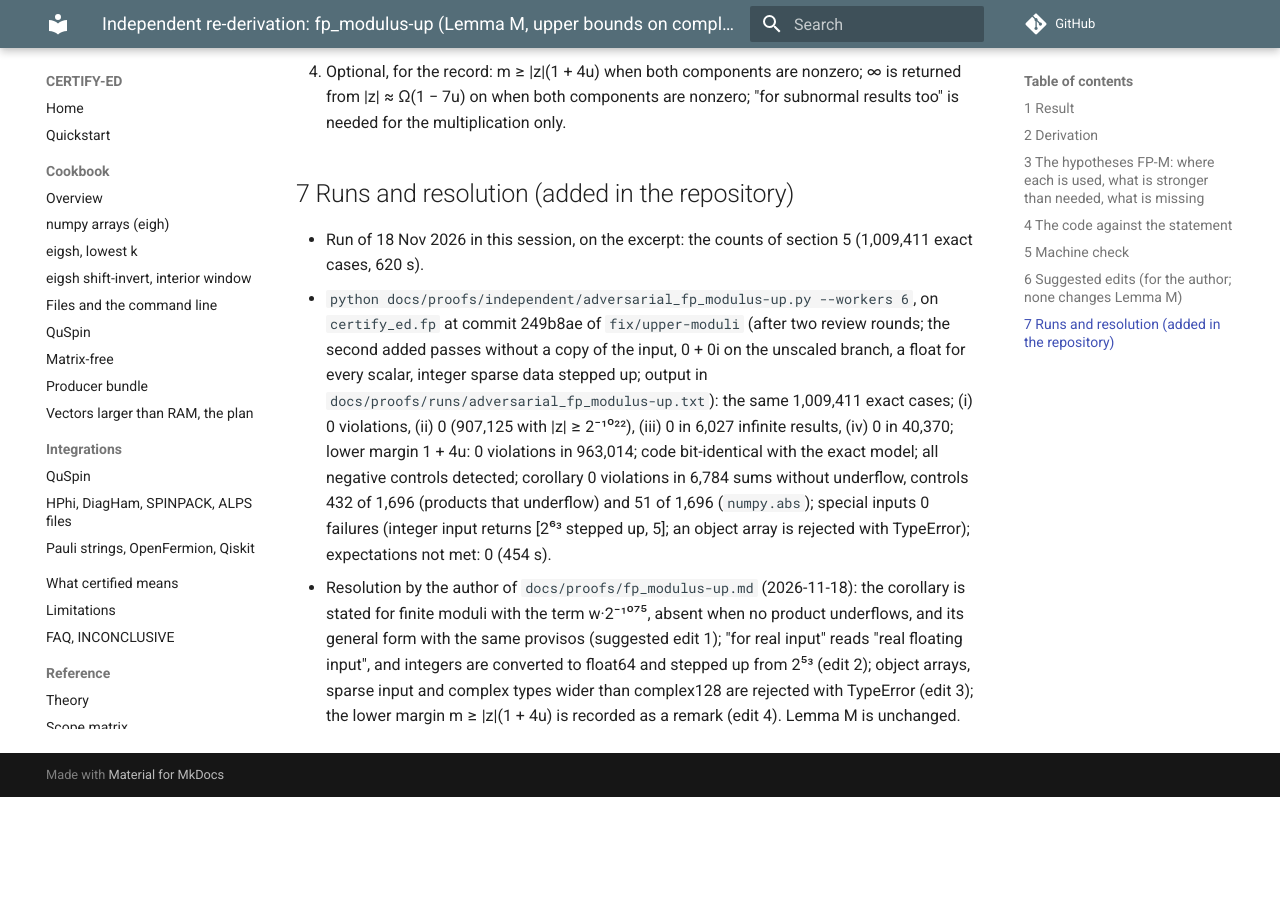
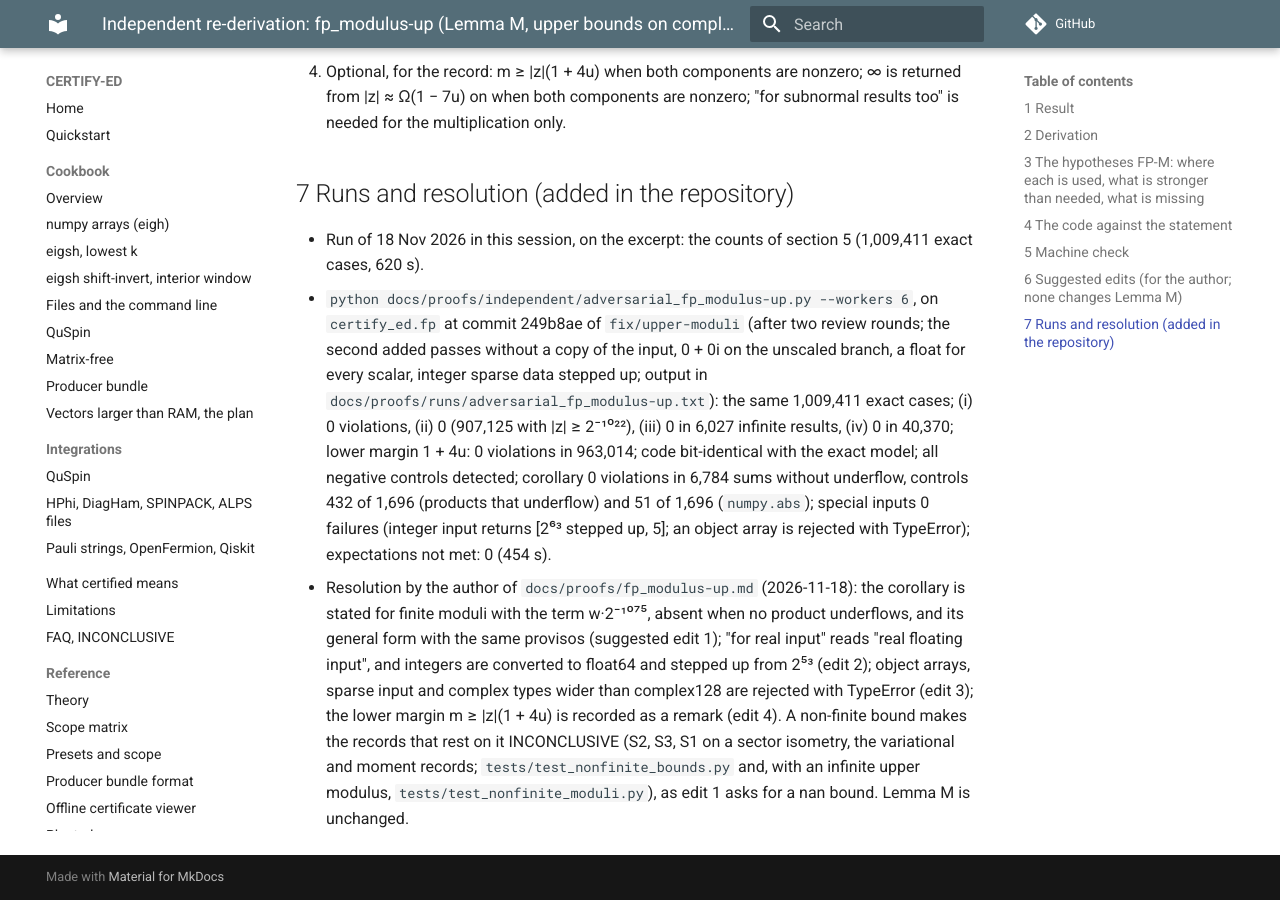
Before and after one commit to sarang-kernel/CERTIFY-ED, an MkDocs documentation site: the page built from docs/proofs/independent/fp_modulus-up.md, in a window 1280 px wide and 900 px high, scrolled down 10130 px. Built offline with MkDocs 1.6.1 and Material for MkDocs 9.7.7, drawn with Linux system fonts in a browser that asks for light colours; comment, search, counter and statistics services are not loaded; before the commit the page ends 10927 px from its top, so only the background shows below that.

Commit message:
State which callers handle non-finite bounds

```diff
--- a/docs/proofs/independent/fp_modulus-up.md
+++ b/docs/proofs/independent/fp_modulus-up.md
@@ -362,4 +362,7 @@ exact; everything else is.
   with the term w·2⁻¹⁰⁷⁵, absent when no product underflows, and its general form with the same provisos (suggested
   edit 1); "for real input" reads "real floating input", and integers are converted to float64 and stepped up from 2⁵³
   (edit 2); object arrays, sparse input and complex types wider than complex128 are rejected with TypeError (edit 3);
-  the lower margin m ≥ |z|(1 + 4u) is recorded as a remark (edit 4). Lemma M is unchanged.
+  the lower margin m ≥ |z|(1 + 4u) is recorded as a remark (edit 4). A non-finite bound makes the records that rest on
+  it INCONCLUSIVE (S2, S3, S1 on a sector isometry, the variational and moment records; `tests/test_nonfinite_bounds.py`
+  and, with an infinite upper modulus, `tests/test_nonfinite_moduli.py`), as edit 1 asks for a nan bound. Lemma M is
+  unchanged.
```
Also changed, not shown: docs/proofs/fp_modulus-up.md (+5 -3 lines).
